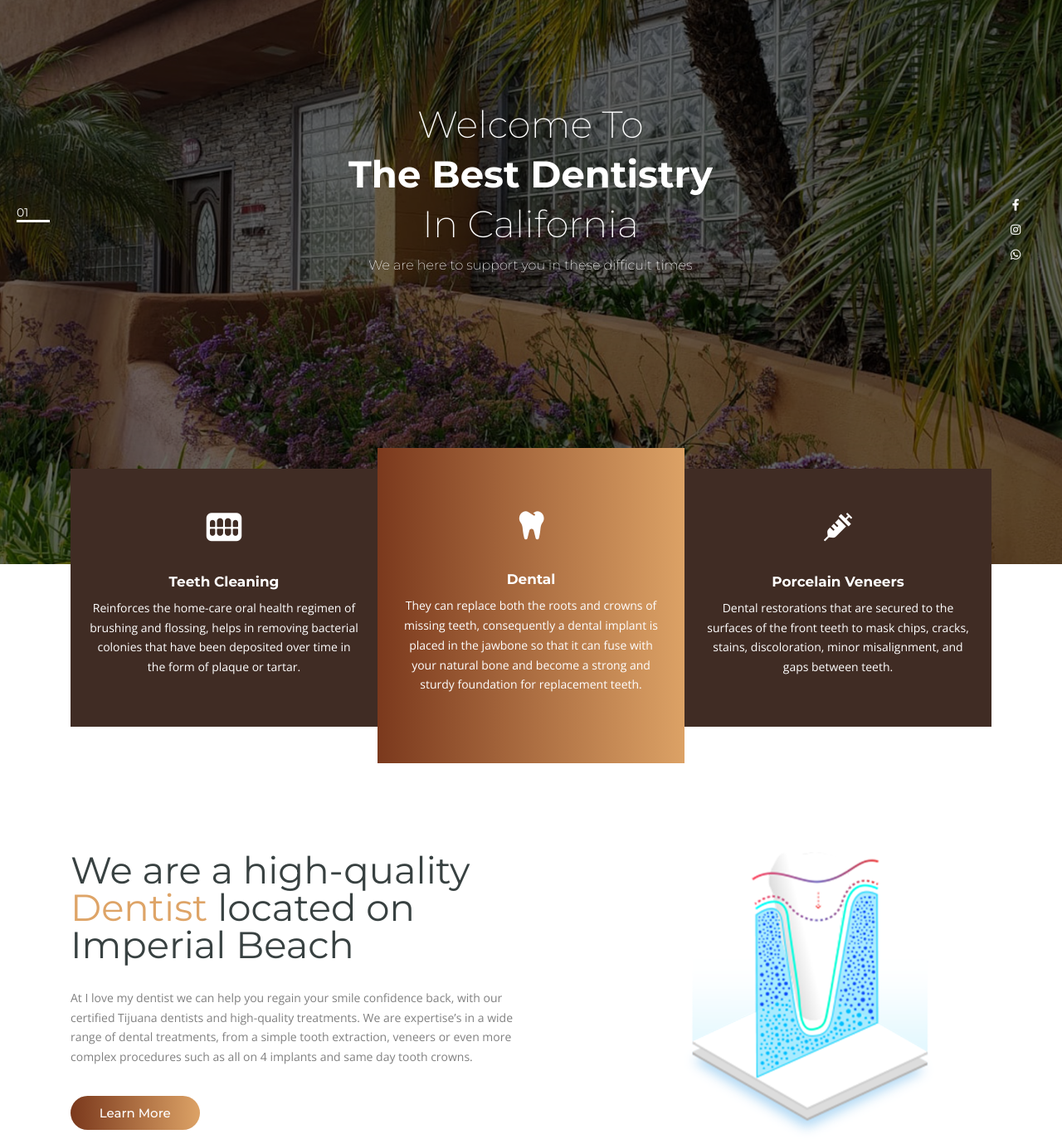
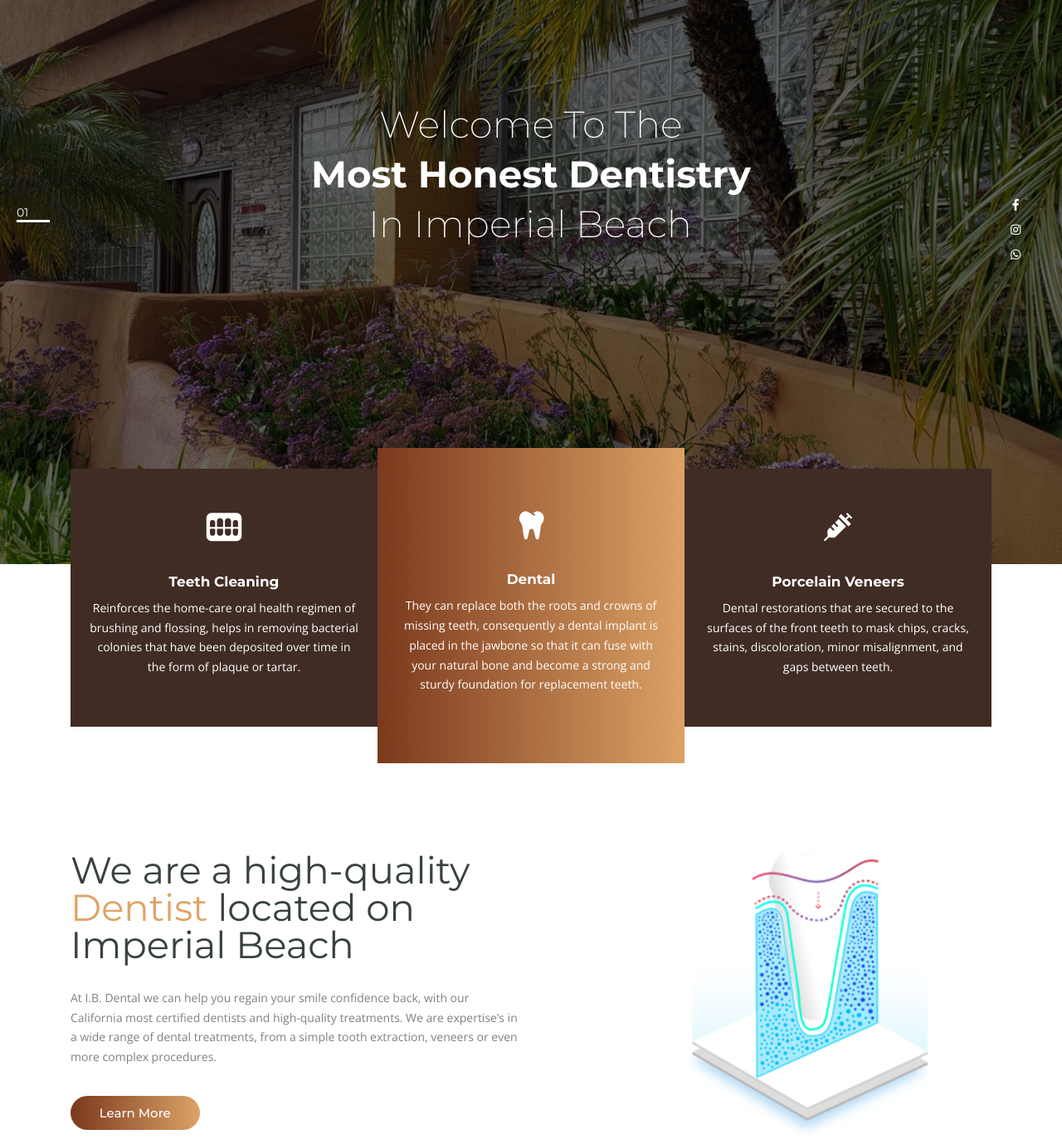
Before and after one commit to SrPanquesito/ibsmiling-website, a plain HTML site: page index.html in a window 1280 px wide. Shown: the part 120-1499 px from the top of the page at 83% size. Drawn offline with nearby package versions, Linux system fonts and the light colour scheme; some packages are replaced by stand-ins of ours.

Commit message:
:zap: Fazt changes - Reunion 17 de Marzo

```diff
--- a/index.html
+++ b/index.html
@@ -124,7 +124,7 @@
                          data-textAlign="['center','center','center','center']"
                          data-responsive_offset="on" data-start="1000"
                          data-frames='[{"from":"y:[100%];z:0;rX:0deg;rY:0;rZ:0;sX:1;sY:1;skX:0;skY:0;opacity:0;","mask":"x:0px;y:[100%];s:inherit;e:inherit;","speed":2000,"to":"o:1;","delay":1500,"ease":"Power4.easeInOut"},{"delay":"wait","speed":1000,"to":"y:[100%];","mask":"x:inherit;y:inherit;s:inherit;e:inherit;","ease":"Power2.easeInOut"}]'>
-                        <h1 class="text-capitalize font-xlight whitecolor text-center">Welcome to</h1>
+                        <h1 class="text-capitalize font-xlight whitecolor text-center">Welcome to the</h1>
                     </div>
                     <!-- LAYER NR. 2 -->
                     <div class="tp-caption tp-resizeme"
@@ -134,7 +134,7 @@
                          data-textAlign="['center','center','center','center']"
                          data-responsive_offset="on" data-start="1000"
                          data-frames='[{"from":"y:[100%];z:0;rX:0deg;rY:0;rZ:0;sX:1;sY:1;skX:0;skY:0;opacity:0;","mask":"x:0px;y:[100%];s:inherit;e:inherit;","speed":2000,"to":"o:1;","delay":1500,"ease":"Power4.easeInOut"},{"delay":"wait","speed":1000,"to":"y:[100%];","mask":"x:inherit;y:inherit;s:inherit;e:inherit;","ease":"Power2.easeInOut"}]'>
-                        <h1 class="text-capitalize font-bold whitecolor text-center">The Best Dentistry</h1>
+                        <h1 class="text-capitalize font-bold whitecolor text-center">Most Honest Dentistry</h1>
                     </div>
                     <!-- LAYER NR. 3 -->
                     <div class="tp-caption tp-resizeme"
@@ -144,7 +144,7 @@
                          data-textAlign="['center','center','center','center']"
                          data-responsive_offset="on" data-start="1500"
                          data-frames='[{"from":"y:[100%];z:0;rX:0deg;rY:0;rZ:0;sX:1;sY:1;skX:0;skY:0;opacity:0;","mask":"x:0px;y:[100%];s:inherit;e:inherit;","speed":2000,"to":"o:1;","delay":1500,"ease":"Power4.easeInOut"},{"delay":"wait","speed":1000,"to":"y:[100%];","mask":"x:inherit;y:inherit;s:inherit;e:inherit;","ease":"Power2.easeInOut"}]'>
-                        <h1 class="text-capitalize font-xlight whitecolor text-center">In California</h1>
+                        <h1 class="text-capitalize font-xlight whitecolor text-center">In Imperial Beach</h1>
                     </div>
                     <!-- LAYER NR. 4 -->
                     <div class="tp-caption tp-resizeme"
@@ -154,7 +154,6 @@
                          data-textAlign="['center','center','center','center']"
                          data-responsive_offset="on" data-start="2000"
                          data-frames='[{"from":"y:[100%];z:0;rX:0deg;rY:0;rZ:0;sX:1;sY:1;skX:0;skY:0;opacity:0;","mask":"x:0px;y:[100%];s:inherit;e:inherit;","speed":1500,"to":"o:1;","delay":2000,"ease":"Power4.easeInOut"},{"delay":"wait","speed":1000,"to":"y:[100%];","mask":"x:inherit;y:inherit;s:inherit;e:inherit;","ease":"Power2.easeInOut"}]'>
-                        <h4 class="whitecolor font-xlight text-center">We are here to support you in these difficult times</h4>
                     </div>
                 </li>
             </ul>
@@ -211,9 +210,8 @@
                     <h2 class="darkcolor font-normal bottom30">We are a high-quality <span class="defaultcolor">Dentist</span> located on Imperial Beach</h2>
                 </div>
                 <p class="bottom35">
-                    At I love my dentist we can help you regain your smile confidence back, with our certified Tijuana dentists and high-quality treatments.
-                    We are expertise’s in a wide range of dental treatments, from a simple tooth extraction, veneers or even more complex procedures
-                    such as all on 4 implants and same day tooth crowns.
+                    At I.B. Dental we can help you regain your smile confidence back, with our California most certified dentists and high-quality treatments.
+                    We are expertise’s in a wide range of dental treatments, from a simple tooth extraction, veneers or even more complex procedures.
                 </p>
                 <a href="javascript:void(0)" class="button gradient-btn mb-sm-0 mb-4">Learn More</a>
             </div>
@@ -617,7 +615,7 @@
                         <div class="my-3">
                             <p class="bottom10"><b>Address:</b> 1340 Imperial Beach Blvd., Suite 101</p>
                             <p class="bottom10">Imperial Beach, CA 91932</p>
-                            <p class="bottom10"><b>Phone:</b> (619) - 947 - 4671</p>
+                            <p class="bottom10"><b>Phone:</b> (619) - 575 - 6644</p>
                             <p class="bottom10"><b>Email:</b> <a href="mailto:contrerasdds@sbcglobal.net">contrerasdds@sbcglobal.net</a></p>
                             <p class="bottom10"><b>Business hours:</b> </p>
                             <p class="bottom10">Monday - Tuesday: 9am - 5pm</p>
```
